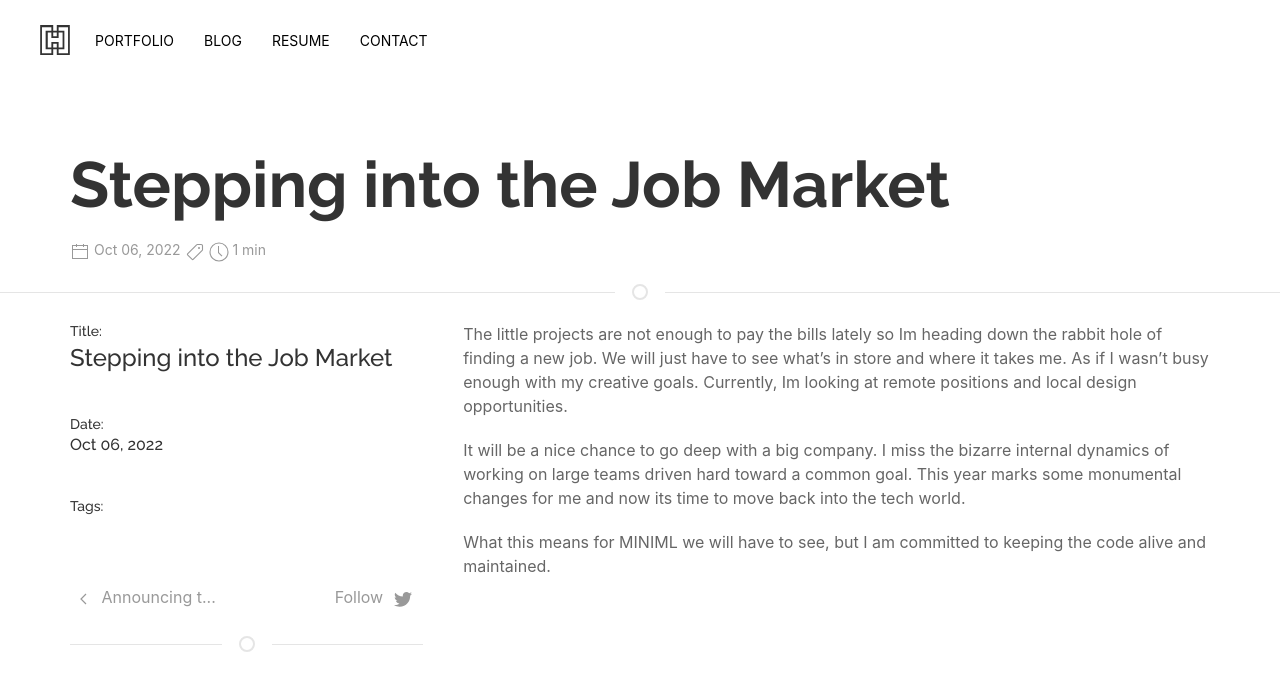
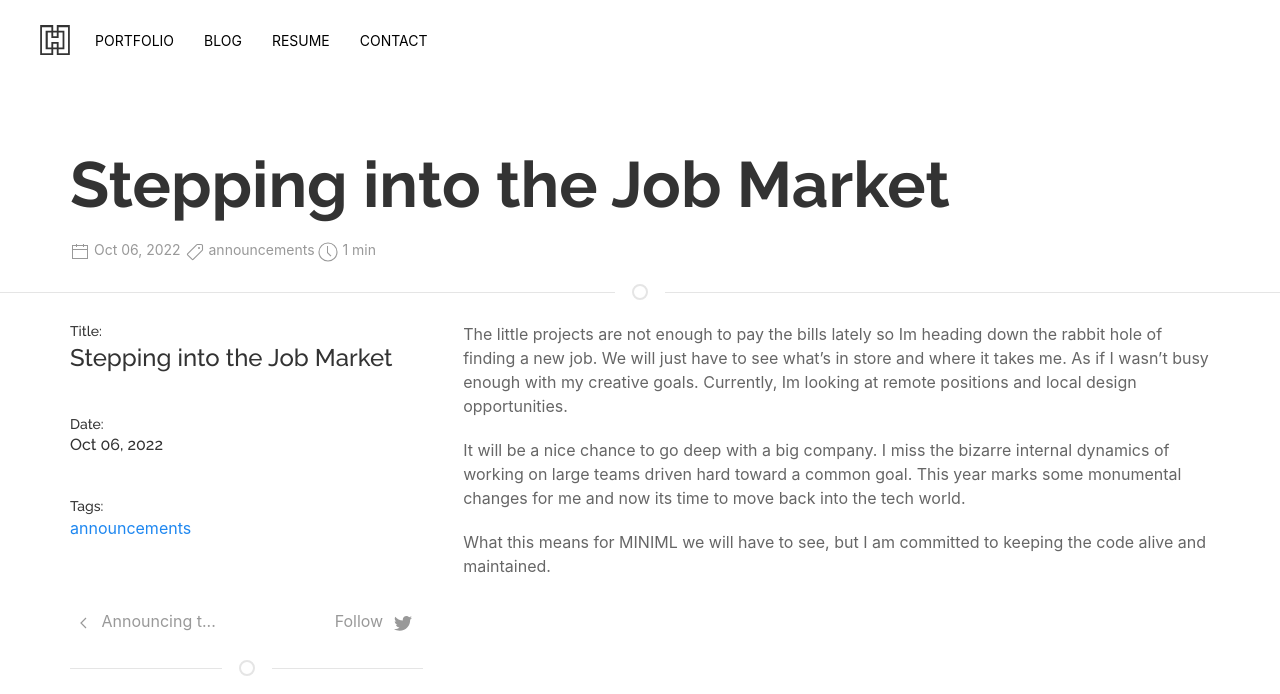
Before and after one commit to kre8t/kre8t.github.io, a Jekyll site: the page built from _posts/2022-10-06-stepping-into-the-job-market.md, in a window 1280 px wide, cut to the strip 0-694 px from the top of the page. Built offline with Jekyll 4.4.1, drawn with Linux system fonts in a browser that asks for light colours.

Commit message:
Update from Forestry.io Isaac updated _posts/2022-10-06-stepping-into-the-job-market.md

```diff
--- a/_posts/2022-10-06-stepping-into-the-job-market.md
+++ b/_posts/2022-10-06-stepping-into-the-job-market.md
@@ -1,7 +1,8 @@
 ---
 title: Stepping into the Job Market
 date: 2022-10-06 07:00:00 +0000
-tags: []
+tags:
+- announcements
 bigimg: "/assets/img/uploads/733069938_portfolio_collection_of_illustrated_album_covers_by_a_world_famous_graphic_designer.png"
 
 ---
```
